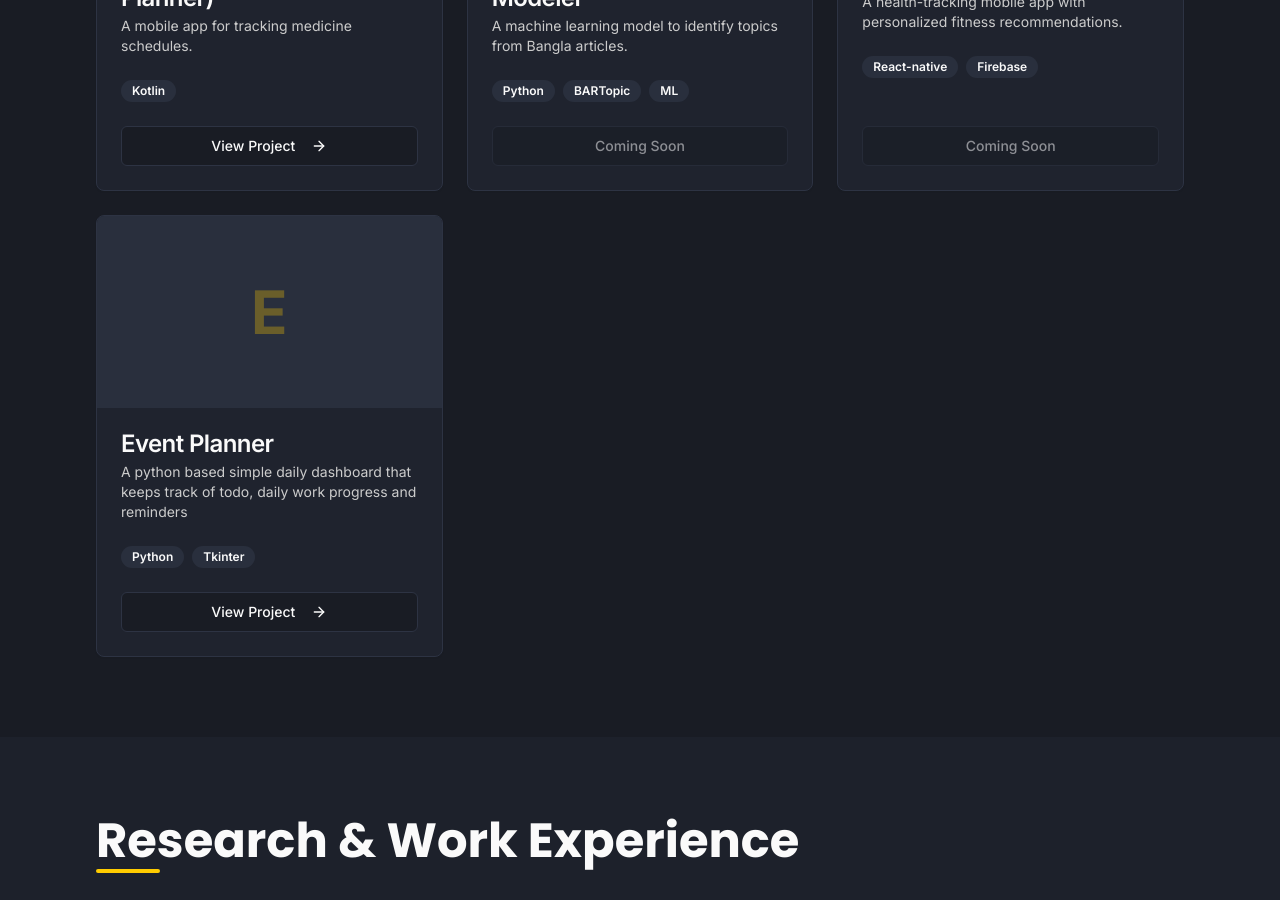
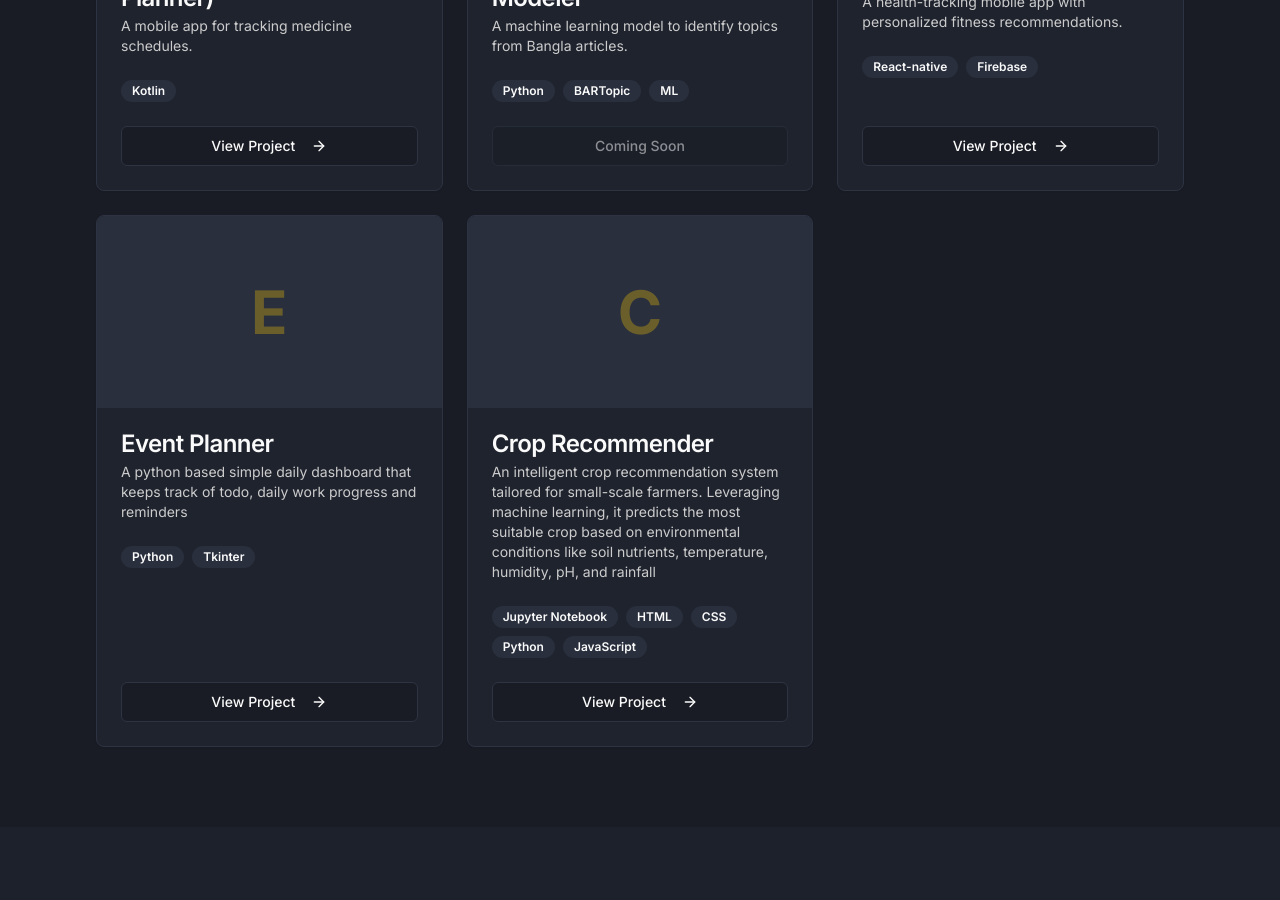
Before and after one commit to mr-f-2002/nahin-portfolio-3d-showcase, a React (Vite) app: page / in a window 1280 px wide. Shown: the part 3400-4300 px from the top of the page. Built offline with nearby package versions, Linux system fonts and the light colour scheme.

Commit message:
Added a new project in portfolio section

```diff
--- a/src/components/Portfolio.tsx
+++ b/src/components/Portfolio.tsx
@@ -64,7 +64,8 @@ const Portfolio = () => {
       title: "Fitify",
       description: "A health-tracking mobile app with personalized fitness recommendations.",
       technologies: ["React-native", "Firebase"],
-      image: "placeholder"
+      image: "placeholder",
+      link: "https://github.com/mr-f-2002/Fitify.git"
     },
     {
       id: 7,
@@ -73,6 +74,14 @@ const Portfolio = () => {
       technologies: ["Python", "Tkinter"],
       image: "placeholder",
       link: "https://github.com/mr-f-2002/event-planner-dashboard.git"
+    },
+    {
+      id: 8,
+      title: "Crop Recommender",
+      description: "An intelligent crop recommendation system tailored for small-scale farmers. Leveraging machine learning, it predicts the most suitable crop based on environmental conditions like soil nutrients, temperature, humidity, pH, and rainfall",
+      technologies: ["Jupyter Notebook", "HTML", "CSS", "Python", "JavaScript"],
+      image: "placeholder",
+      link: "https://github.com/mr-f-2002/Crop-Recommender.git"
     }
   ];
 
```
